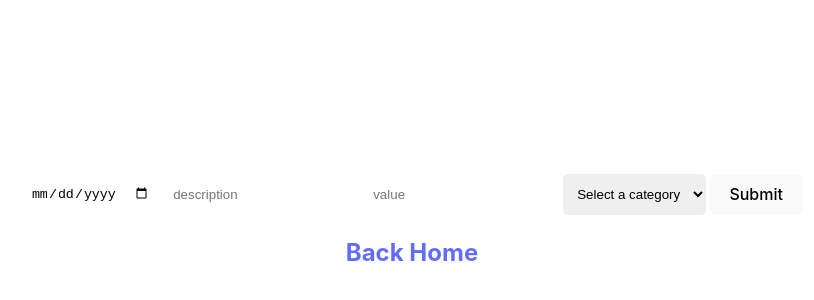
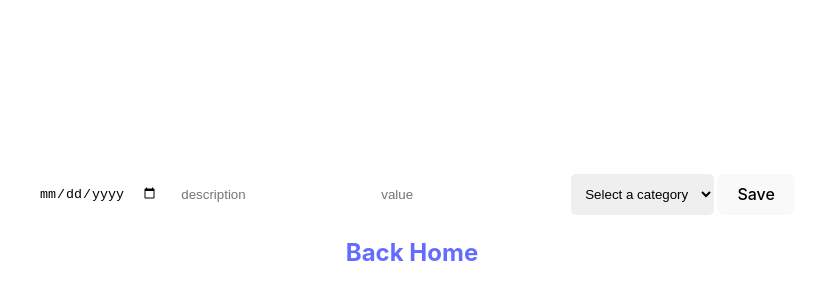
Before and after one commit to euphonicdesign/node-box-frontend, a React (Vite) app: page /node-box-frontend/edit in a window 1280 px wide. Shown: the part 168-468 px from the top of the page, without its empty margins (228-1042 px from the left). Built offline with nearby package versions, Linux system fonts and the light colour scheme; no server answers.

Commit message:
changed the edit form button

```diff
--- a/src/components/EditForm.jsx
+++ b/src/components/EditForm.jsx
@@ -74,7 +74,7 @@ const EditForm = ({ test }) => {
             <option value="food">Food</option>
             <option value="other">Other</option>
           </select>
-          <button style={{ display: "block" }}>Submit</button>
+          <button style={{ display: "block" }}>Save</button>
         </form>
       </div>
 
```
